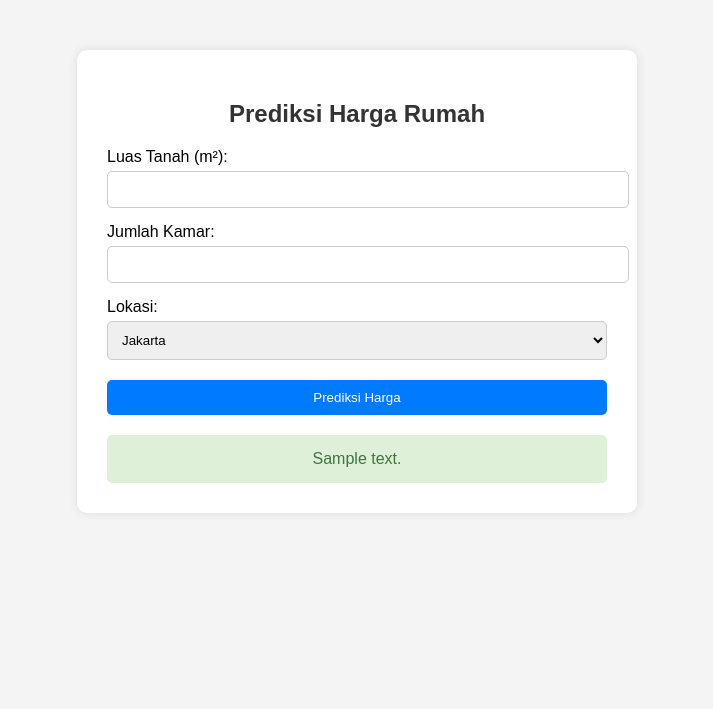
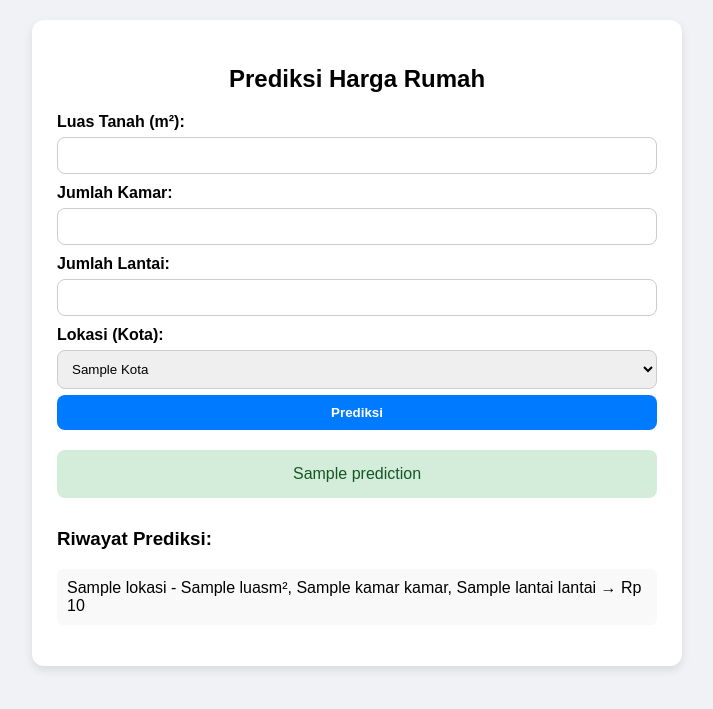
Before and after one commit to KaFresh-ka/project-flask-prediksi-harga, a Flask app: template templates/index.html in a window 1280 px wide. Shown: the top 709 px of the page, without its empty margins (283-996 px from the left). Run offline with Flask 3, Linux system fonts and the light colour scheme; the template is opened without the code that fills it: most values are stand-ins (such as "Sample title", 1, 10 or a date in 2020); parts of the project's set-up code (start-up, migrations or seed data) failed here and were passed over.

Commit message:
Initial commit for house price prediction app

```diff
--- a/app.py
+++ b/app.py
@@ -1,40 +1,81 @@
 from flask import Flask, render_template, request
 import numpy as np
-import pickle
 
 app = Flask(__name__)
 
-# Load model
-model = pickle.load(open('model.pkl', 'rb'))
+# Daftar kota & harga per meter
+harga_per_kota = {
+    'jakarta': 12000000, 'bandung': 8000000, 'surabaya': 10000000,
+    'medan': 7000000, 'semarang': 7500000, 'yogyakarta': 6000000,
+    'makassar': 6500000, 'denpasar': 8500000, 'bekasi': 9000000,
+    'depok': 8500000, 'tangerang': 9500000, 'bogor': 8000000,
+    'malang': 7000000, 'padang': 6500000, 'palembang': 6800000,
+    'pekanbaru': 6700000, 'batam': 7200000, 'banjarmasin': 6300000,
+    'pontianak': 6200000, 'manado': 6400000, 'cimahi': 7800000,
+    'solo': 6000000, 'magelang': 5800000, 'kediri': 5700000,
+    'mataram': 5500000, 'kupang': 5000000, 'cirebon': 5900000,
+    'pasuruan': 5800000, 'probolinggo': 5700000, 'salatiga': 5600000,
+    'tasikmalaya': 5400000, 'serang': 5300000, 'cilegon': 5200000,
+    'binjai': 5100000, 'lubuklinggau': 5000000, 'samarinda': 6000000,
+    'balikpapan': 6500000, 'tarakan': 6400000, 'palangkaraya': 6000000,
+    'tanjungpinang': 6300000, 'bengkulu': 5000000, 'ambon': 5200000,
+    'ternate': 5000000, 'manokwari': 5100000, 'sorong': 5200000,
+    'palu': 5300000, 'kendari': 5400000, 'gorontalo': 5500000,
+    'parepare': 5600000, 'bitung': 5700000, 'baubau': 5800000,
+    'langsa': 5900000, 'subulussalam': 6000000, 'sabang': 6100000,
+    'banda aceh': 6200000, 'lhokseumawe': 6300000, 'sibolga': 6400000,
+    'pematangsiantar': 6500000, 'padangsidempuan': 6600000,
+    'gunungsitoli': 6700000, 'tebing tinggi': 6800000, 'prabumulih': 6900000,
+    'pangkalpinang': 7000000, 'metro': 7100000, 'bandarlampung': 7200000,
+    'bengkulu utara': 7300000, 'jambi': 7400000, 'palembang': 7500000,
+    'lubuk pakam': 7600000, 'bangka': 7700000, 'belitung': 7800000,
+    'karangasem': 7900000, 'buleleng': 8000000, 'jember': 8100000,
+    'sidoarjo': 8200000, 'gresik': 8300000, 'blitar': 8400000,
+    'nganjuk': 8500000, 'lamongan': 8600000, 'pamekasan': 8700000,
+    'sumenep': 8800000, 'tuban': 8900000, 'banyuwangi': 9000000,
+    'bangkalan': 9100000, 'situbondo': 9200000, 'bojonegoro': 9300000,
+    'ngawi': 9400000, 'ponorogo': 9500000, 'purwokerto': 9600000,
+    'cilacap': 9700000, 'tegal': 9800000, 'pemalang': 9900000
+}
 
-# Home Page
+# Simpan riwayat
+history = []
+
 @app.route('/', methods=['GET', 'POST'])
-def home():
-    prediction_text = None
+def index():
+    prediction = None
     error = None
     if request.method == 'POST':
         try:
             luas = float(request.form['luas'])
             kamar = int(request.form['kamar'])
-            lokasi = request.form['lokasi']
+            lantai = int(request.form['lantai'])
+            lokasi = request.form['lokasi'].lower()
 
-            # Encode lokasi
-            lokasi_mapping = {'jakarta': 5, 'bandung': 3, 'surabaya': 4}
-            lokasi_encoded = lokasi_mapping.get(lokasi.lower(), 0)
+            harga_per_meter = harga_per_kota.get(lokasi, 0)
+            if harga_per_meter == 0:
+                raise ValueError("Lokasi tidak dikenali.")
 
-            fitur = np.array([[luas, kamar, lokasi_encoded]])
-            prediksi = model.predict(fitur)
-            harga = max(prediksi[0], 0)  # Hindari nilai minus
+            harga = (harga_per_meter * luas) + (kamar * 50000000) + ((lantai - 1) * 100000000)
+            harga = max(harga, 0)
 
-            return render_template('index.html', prediction_text=f'Harga Rumah Diprediksi: Rp {harga:,.0f}')
+            prediction = f'Harga Rumah Diprediksi: Rp {harga:,.0f}'
+
+            history.append({
+                'luas': luas,
+                'kamar': kamar,
+                'lantai': lantai,
+                'lokasi': lokasi.title(),
+                'harga': harga
+            })
+
         except Exception as e:
-            error = str(e)
-            return render_template('index.html', error=error)
-    else:
-        return render_template('index.html')
+            error = f"Error: {str(e)}"
 
-# Untuk Railway / deploy
+    return render_template('index.html', prediction=prediction, history=history, error=error, cities=sorted(harga_per_kota.keys()))
+
 if __name__ == "__main__":
     import os
     port = int(os.environ.get("PORT", 8000))
+    print("Menjalankan aplikasi di http://localhost:8000 ...")
     app.run(host="0.0.0.0", port=port, debug=True)
--- a/templates/index.html
+++ b/templates/index.html
@@ -1,93 +1,116 @@
 <!DOCTYPE html>
-<html lang="en">
+<html lang="id">
 <head>
     <meta charset="UTF-8">
     <title>Prediksi Harga Rumah</title>
+    <meta name="viewport" content="width=device-width, initial-scale=1.0">
     <style>
         body {
             font-family: Arial, sans-serif;
-            background-color: #f4f4f4;
+            background: #f0f2f5;
             margin: 0;
             padding: 0;
         }
-        .form-container {
-            max-width: 500px;
-            margin: 50px auto;
-            background: white;
-            padding: 30px;
-            border-radius: 10px;
-            box-shadow: 0 0 10px rgba(0,0,0,0.1);
+        .container {
+            max-width: 600px;
+            margin: 20px auto;
+            background: #fff;
+            padding: 25px;
+            border-radius: 12px;
+            box-shadow: 0 4px 10px rgba(0,0,0,0.1);
         }
         h2 {
             text-align: center;
-            color: #333;
+            margin-bottom: 20px;
         }
         label {
+            margin-top: 10px;
             display: block;
-            margin-top: 15px;
+            font-weight: bold;
         }
         input, select, button {
             width: 100%;
             padding: 10px;
-            margin-top: 5px;
-            border-radius: 5px;
+            margin-top: 6px;
+            border-radius: 8px;
             border: 1px solid #ccc;
+            box-sizing: border-box;
         }
         button {
-            background-color: #007BFF;
-            color: white;
-            margin-top: 20px;
+            background: #007BFF;
+            color: #fff;
+            font-weight: bold;
             border: none;
         }
         button:hover {
-            background-color: #0056b3;
-            cursor: pointer;
+            background: #0056b3;
         }
         .result {
             margin-top: 20px;
             padding: 15px;
+            border-radius: 8px;
+            background: #d4edda;
+            color: #155724;
             text-align: center;
-            border-radius: 5px;
-        }
-        .success {
-            background: #dff0d8;
-            color: #3c763d;
         }
         .error {
             background: #f8d7da;
             color: #721c24;
         }
+        .history {
+            margin-top: 30px;
+        }
+        .history ul {
+            list-style: none;
+            padding: 0;
+        }
+        .history li {
+            background: #f9f9f9;
+            padding: 10px;
+            margin-top: 5px;
+            border-radius: 6px;
+        }
     </style>
 </head>
 <body>
-    <div class="form-container">
+    <div class="container">
         <h2>Prediksi Harga Rumah</h2>
         <form method="POST">
             <label for="luas">Luas Tanah (m²):</label>
-            <input type="number" id="luas" name="luas" required>
+            <input type="number" name="luas" id="luas" required>
 
             <label for="kamar">Jumlah Kamar:</label>
-            <input type="number" id="kamar" name="kamar" required>
+            <input type="number" name="kamar" id="kamar" required>
 
-            <label for="lokasi">Lokasi:</label>
-            <select id="lokasi" name="lokasi" required>
-                <option value="jakarta">Jakarta</option>
-                <option value="bandung">Bandung</option>
-                <option value="surabaya">Surabaya</option>
+            <label for="lantai">Jumlah Lantai:</label>
+            <input type="number" name="lantai" id="lantai" required>
+
+            <label for="lokasi">Lokasi (Kota):</label>
+            <select name="lokasi" id="lokasi" required>
+                {% for kota in cities %}
+                    <option value="{{ kota }}">{{ kota.title() }}</option>
+                {% endfor %}
             </select>
 
-            <button type="submit">Prediksi Harga</button>
+            <button type="submit">Prediksi</button>
         </form>
 
-        {% if prediction_text %}
-            <div class="result success">
-                {{ prediction_text }}
-            </div>
+        {% if prediction %}
+            <div class="result">{{ prediction }}</div>
         {% endif %}
 
         {% if error %}
-            <div class="result error">
-                <strong>Error:</strong> {{ error }}
+            <div class="result error">{{ error }}</div>
+        {% endif %}
+
+        {% if history %}
+            <div class="history">
+                <h3>Riwayat Prediksi:</h3>
+                <ul>
+                    {% for item in history %}
+                        <li>{{ item.lokasi }} - {{ item.luas }}m², {{ item.kamar }} kamar, {{ item.lantai }} lantai → Rp {{ item.harga | round | int | string | replace(",", ".") | replace(".", ",") }}</li>
+                    {% endfor %}
+                </ul>
             </div>
         {% endif %}
     </div>
```
Also changed, not shown: train_model.py (+8 -8 lines), model_logic.py (added).
